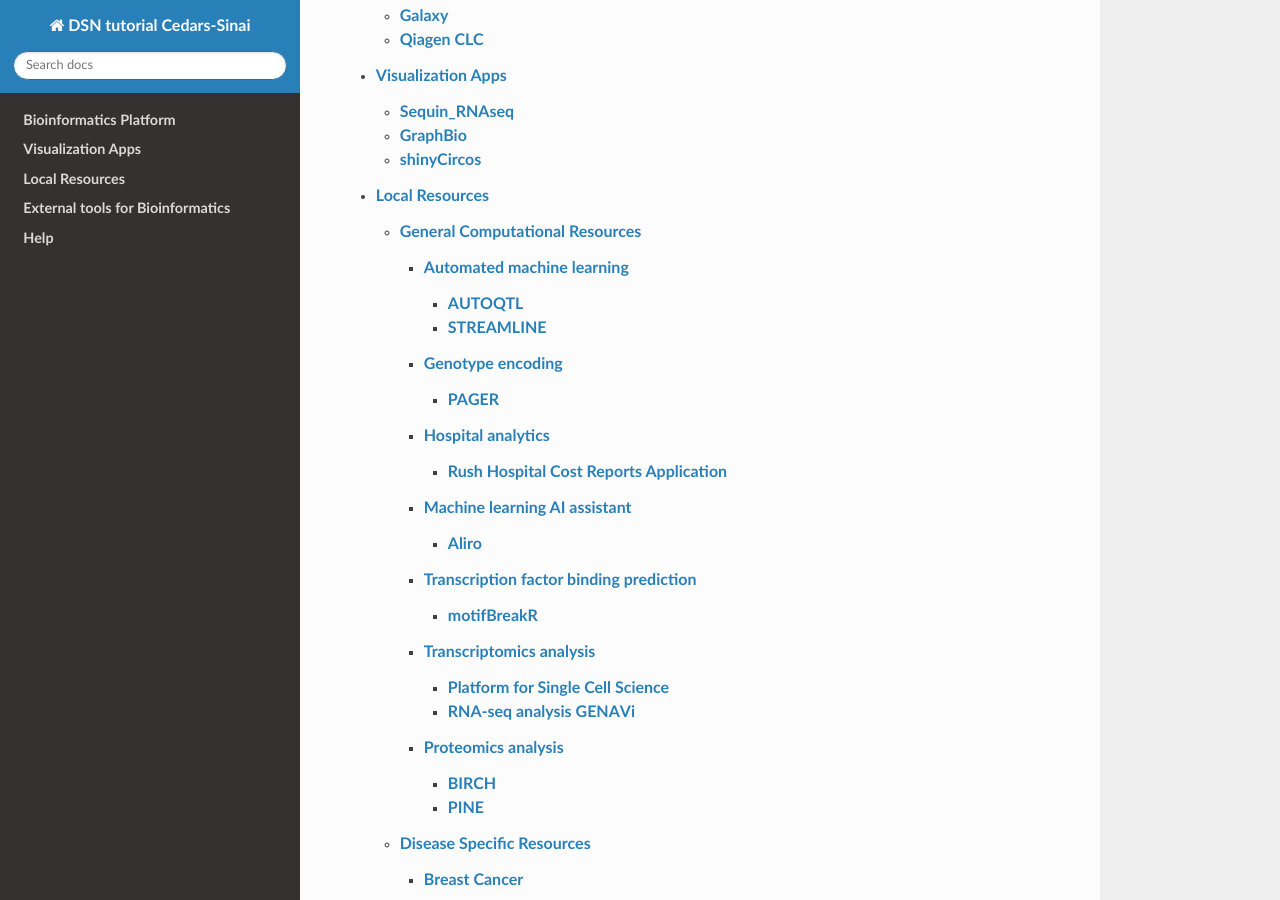
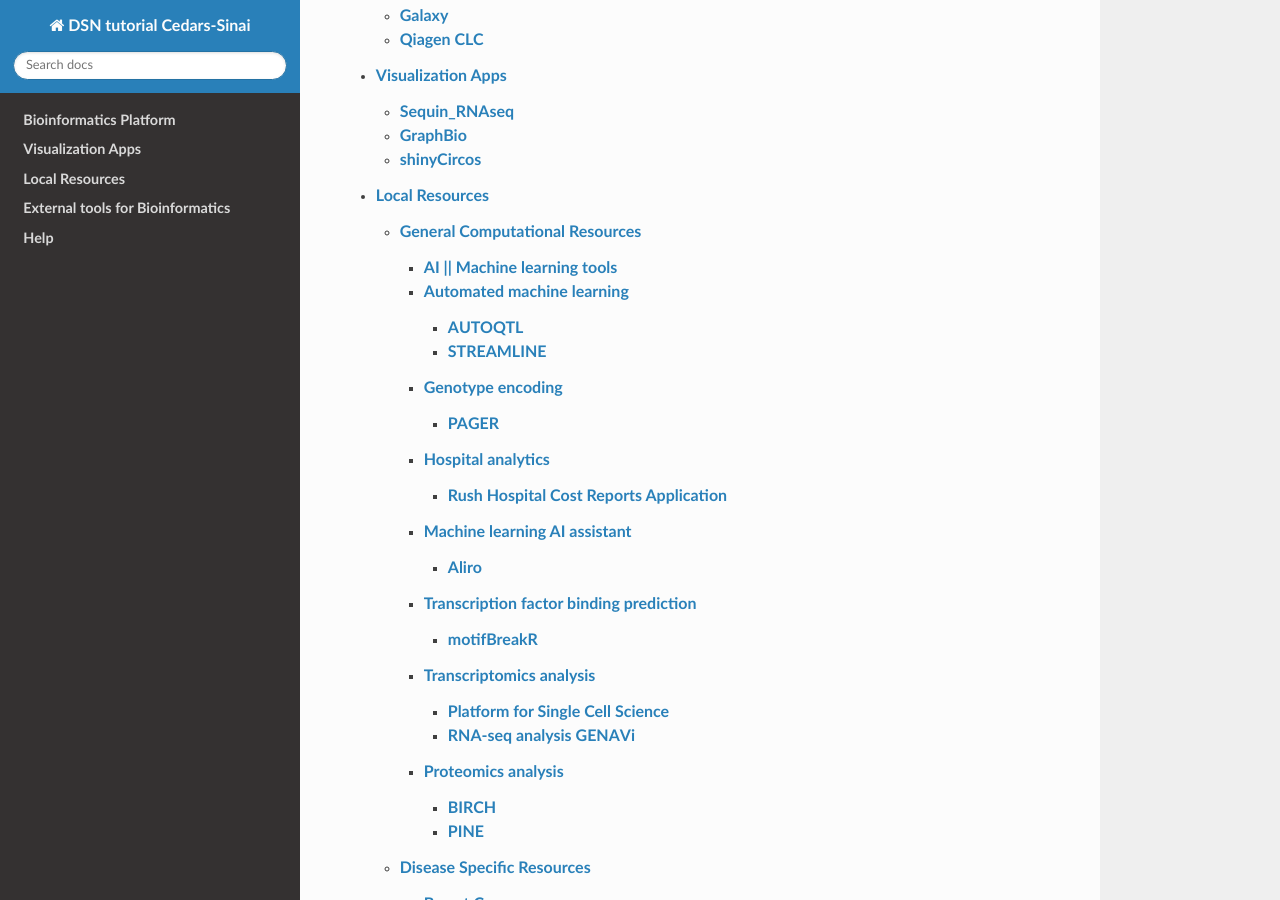
Before and after one commit to CedarsDSN/DSN_tutorial_page, a Sphinx documentation site: the page built from docs/index.rst, in a window 1280 px wide and 900 px high, scrolled down 501 px. Built offline with Sphinx 7.4.7 and the Read the Docs theme 3.1.0, drawn with Linux system fonts in a browser that asks for light colours; pages that are not in the unit, such as notebooks, are missing from menus.

Commit message:
Update index.rst

```diff
--- a/docs/Local Resources/General Computational Resources/index.rst
+++ b/docs/Local Resources/General Computational Resources/index.rst
@@ -5,7 +5,7 @@
 
 .. toctree::
 
-   AI assistant using LLMs/index.rst
+   AI || Machine learning tools/index.rst
    Automated machine learning/index.rst
    Genotype encoding/index.rst
    Hospital analytics/index.rst
```
